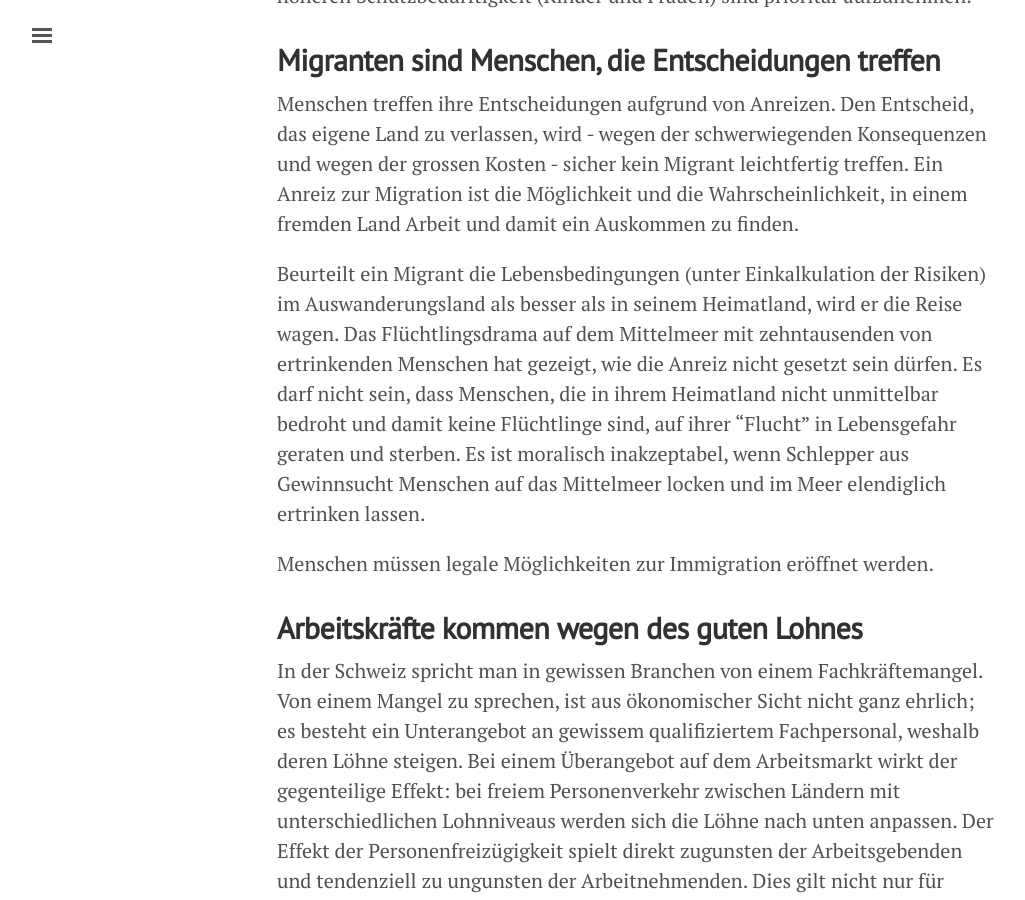
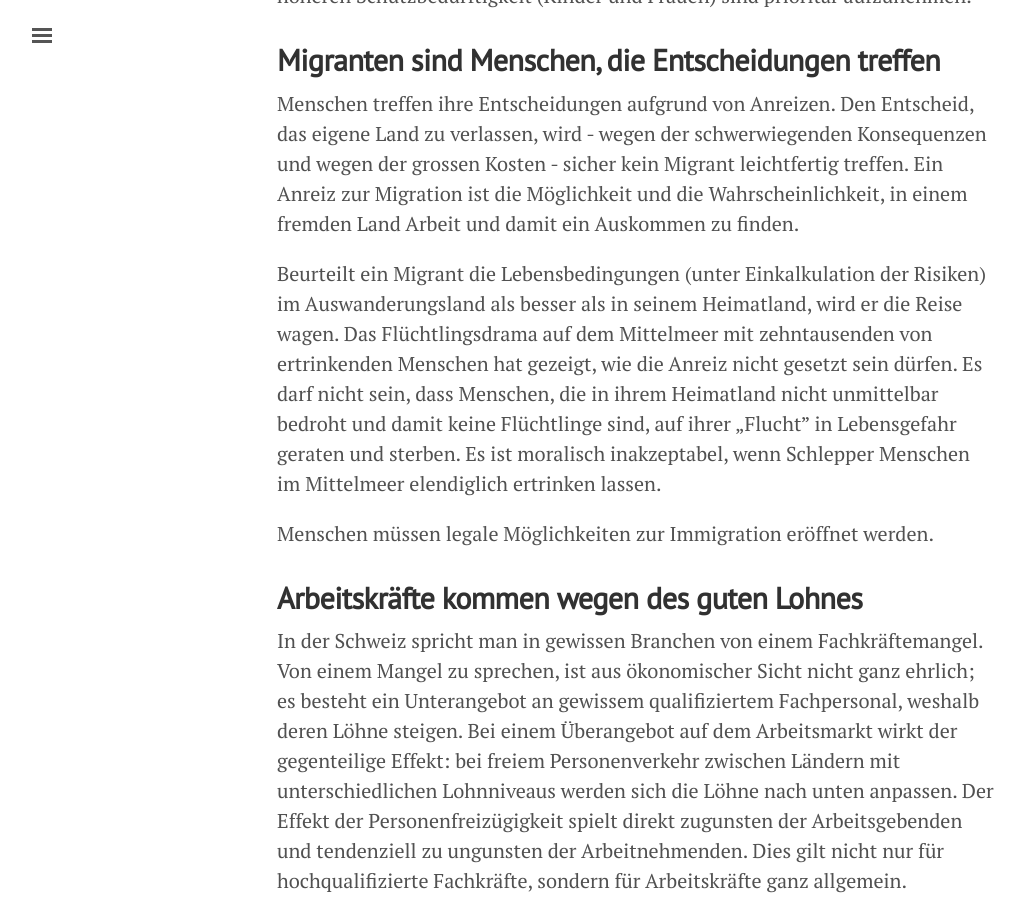
Before and after one commit to freinhard/freinhard.github.io, a Jekyll site: the page built from _posts/2015-11-03-fluechtlinge-migration.md, in a window 1280 px wide and 900 px high, scrolled down 2624 px. Shown: the whole window, without its empty margins (3-1028 px from the left). Built offline with Jekyll 4.4.1, drawn with Linux system fonts in a browser that asks for light colours; comment, search, counter and statistics services are not loaded.

Commit message:
Anführungszeichen

```diff
--- a/_posts/2015-11-03-fluechtlinge-migration.md
+++ b/_posts/2015-11-03-fluechtlinge-migration.md
@@ -39,7 +39,7 @@ Für die Aufnahme von Flüchtlinge gelten zwei Regeln. Erstens: ein Land soll so
 ## Migranten sind Menschen, die Entscheidungen treffen
 Menschen treffen ihre Entscheidungen aufgrund von Anreizen. Den Entscheid, das eigene Land zu verlassen, wird - wegen der schwerwiegenden Konsequenzen und wegen der grossen Kosten - sicher kein Migrant leichtfertig treffen. Ein Anreiz zur Migration ist die Möglichkeit und die Wahrscheinlichkeit, in einem fremden Land Arbeit und damit ein Auskommen zu finden.
 
-Beurteilt ein Migrant die Lebensbedingungen (unter Einkalkulation der Risiken) im Auswanderungsland als besser als in seinem Heimatland, wird er die Reise wagen. Das Flüchtlingsdrama auf dem Mittelmeer mit zehntausenden von ertrinkenden Menschen hat gezeigt, wie die Anreiz nicht gesetzt sein dürfen. Es darf nicht sein, dass Menschen, die in ihrem Heimatland nicht unmittelbar bedroht und damit keine Flüchtlinge sind, auf ihrer “Flucht” in Lebensgefahr geraten und sterben. Es ist moralisch inakzeptabel, wenn Schlepper aus Gewinnsucht Menschen auf das Mittelmeer locken und im Meer elendiglich ertrinken lassen.
+Beurteilt ein Migrant die Lebensbedingungen (unter Einkalkulation der Risiken) im Auswanderungsland als besser als in seinem Heimatland, wird er die Reise wagen. Das Flüchtlingsdrama auf dem Mittelmeer mit zehntausenden von ertrinkenden Menschen hat gezeigt, wie die Anreiz nicht gesetzt sein dürfen. Es darf nicht sein, dass Menschen, die in ihrem Heimatland nicht unmittelbar bedroht und damit keine Flüchtlinge sind, auf ihrer „Flucht” in Lebensgefahr geraten und sterben. Es ist moralisch inakzeptabel, wenn Schlepper Menschen im Mittelmeer elendiglich ertrinken lassen.
 
 Menschen müssen legale Möglichkeiten zur Immigration eröffnet werden.
 
```
